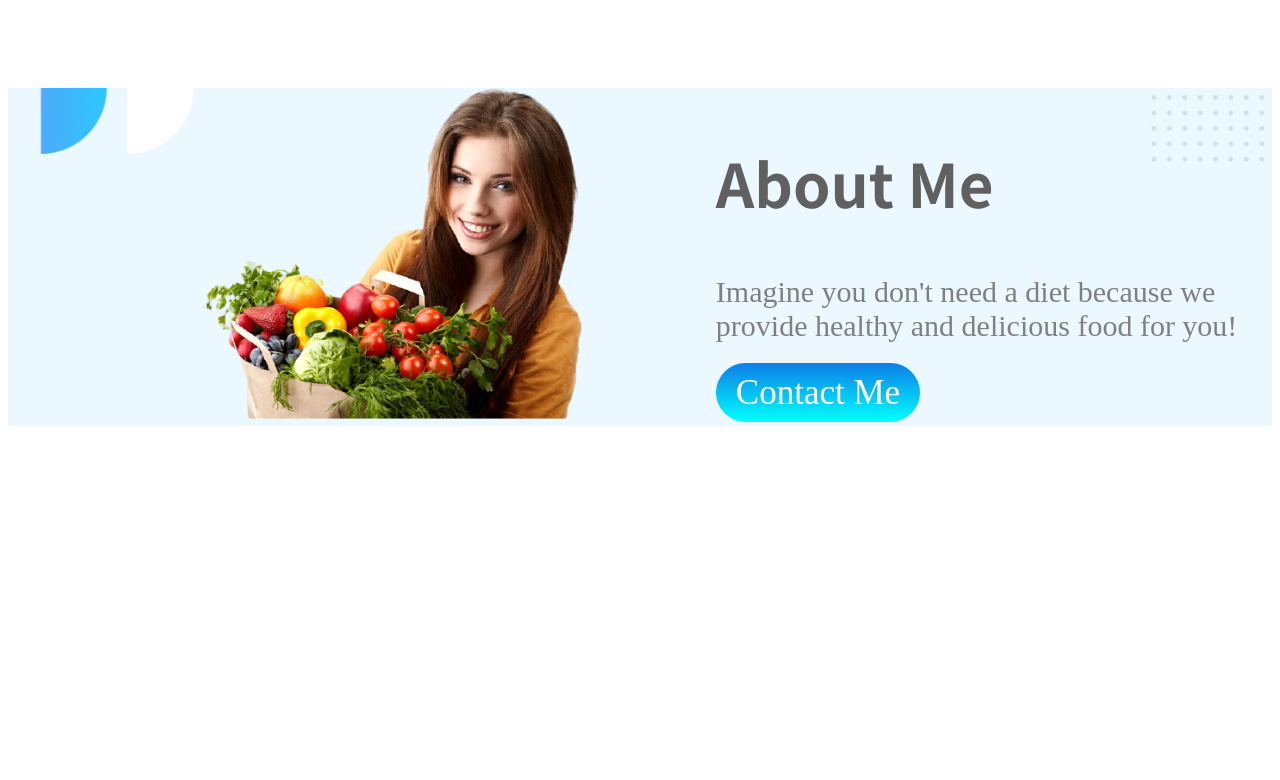
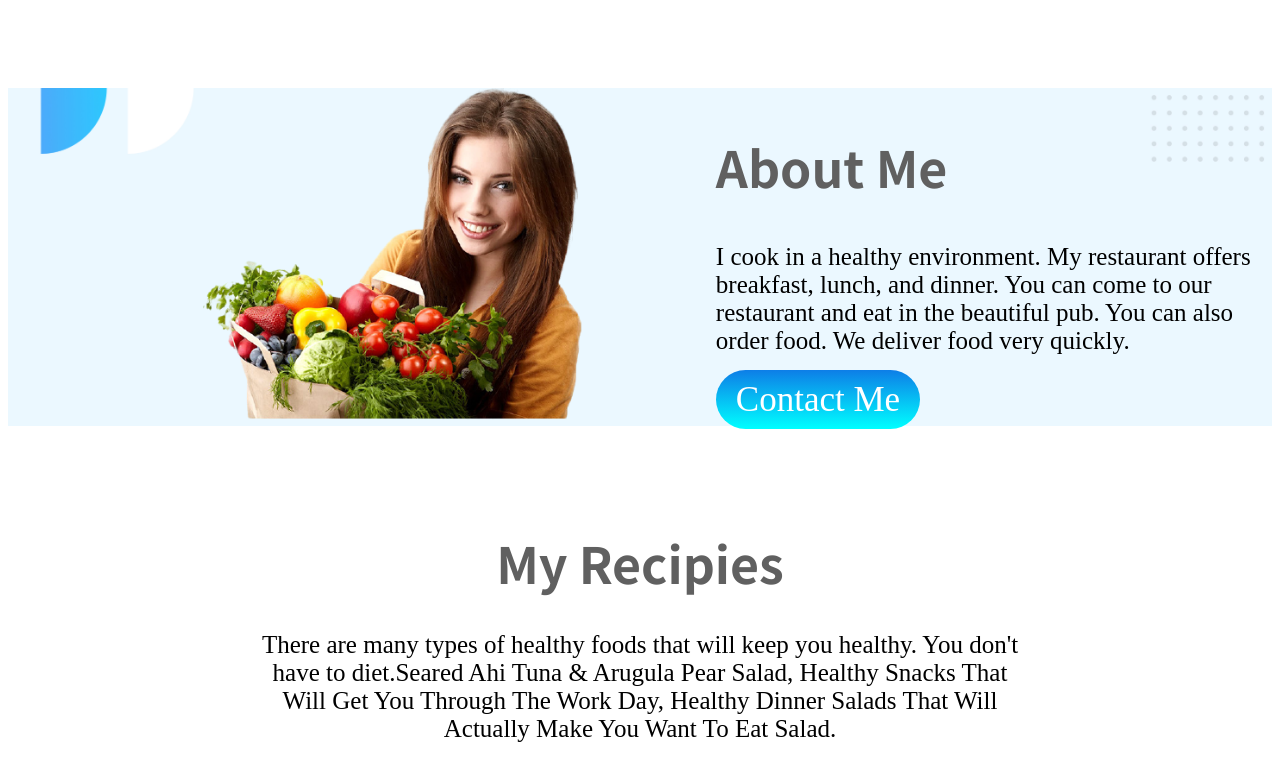
Before and after one commit to ahhridoy/first-assignment, a plain HTML site: page index.html in a window 1280 px wide. Shown: the part 618-1398 px from the top of the page. Before the commit the page ends 1144 px from the top, so only its background shows below. Drawn offline with Linux system fonts and the light colour scheme.

Commit message:
third added

```diff
--- a/index.html
+++ b/index.html
@@ -16,7 +16,7 @@
       <h1><span class="skyblue">Skip</span> The Diet,</h1>
       <h1>Just Eat Healthy</h1>
       <h1>With Food House</h1>
-      <p>Imagine you don't need a diet because we provide healthy and delicious food for you!</p>
+      <p class="first-para">Imagine you don't need a diet because we provide healthy and delicious food for you!</p>
       <a class="link" href="https://www.youtube.com/juniorhridoyofficial" target="_blank">Order Food</a>
     </div>
 
@@ -32,11 +32,19 @@
     </div>
 
     <div class="second-sec-div">
-      <h1>About Me</h1>
-      <p>Imagine you don't need a diet because we provide healthy and delicious food for you!</p>
+      <h1 class="about-heading">About Me</h1>
+      <p>I cook in a healthy environment. My restaurant offers breakfast, lunch, and dinner. You can come to our restaurant and eat in the beautiful pub. You can also order food. We deliver food very quickly.</p>
       <a class="link" href="https://www.youtube.com/juniorhridoyofficial" target="_blank">Contact Me</a>
     </div>
 
   </section>
+
+  <div class="recipies">
+    <h1 class="about-heading">My Recipies</h1>
+    <p>There are many types of healthy foods that will keep you healthy. You don't have to diet.Seared Ahi Tuna & Arugula Pear Salad, Healthy Snacks That Will Get You Through The Work Day, Healthy Dinner Salads That Will Actually Make You Want To Eat Salad.</p>
+
+  </div>
+
+
 </body>
 </html>
--- a/style.css
+++ b/style.css
@@ -3,7 +3,7 @@ h1{
   font-size: 60px;
   color:#606060;
 }
-p{
+.first-para{
   font-size: 30px;
   color: gray;
 }
@@ -56,3 +56,15 @@ p{
   text-decoration: none;
   border-radius: 50px;
 }
+.about-heading{
+  font-size: 50px;
+}
+p{
+  font-size: 25px;
+}
+.recipies{
+  text-align: center;
+  margin-right: 20%;
+  margin-left: 20%;
+  margin-bottom: 100px;
+}
```
